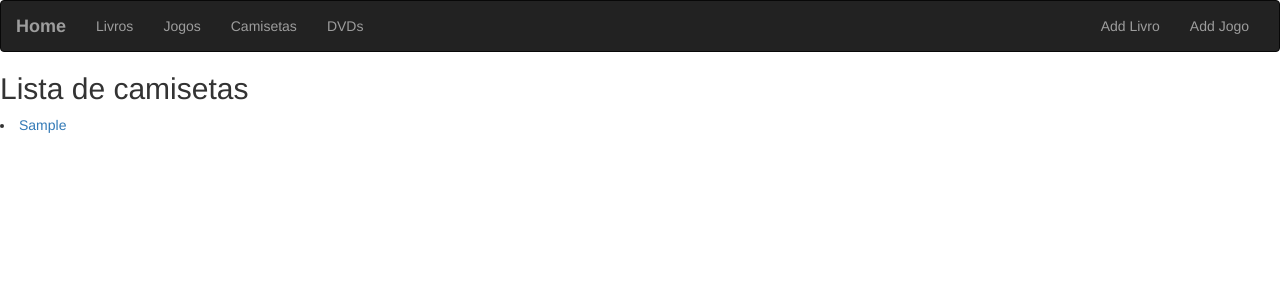
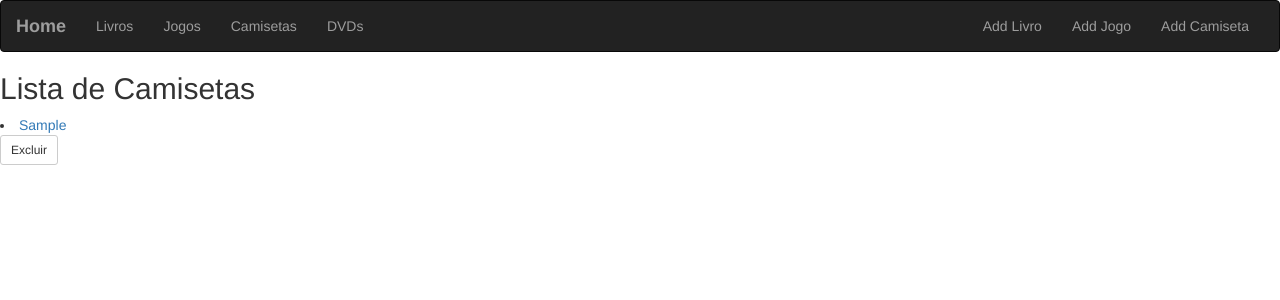
Before and after one commit to diogokcn/trabalhoweb2017_1, a Django app: page /camiseta/ in a window 1280 px wide. Shown: the top 300 px of the page. Run offline with Django 3.2, Linux system fonts and the light colour scheme; tables that the repository leaves empty hold one stand-in row (Sample ...); some libraries are stand-ins or nearby versions.

Commit message:
Camiseta CRUD Added

```diff
--- a/_site/camiseta/models.py
+++ b/_site/camiseta/models.py
@@ -1,4 +1,5 @@
 from django.db import models
+from django.core.urlresolvers import reverse
 
 class Camiseta(models.Model):
     marca   = models.CharField(max_length=20)
@@ -7,5 +8,8 @@ class Camiseta(models.Model):
     tecido  = models.CharField(max_length=30)
     preco   = models.FloatField()
 
+    def get_absolute_url(self):
+        return reverse('camiseta:detail', kwargs={'pk': self.pk})
+
     def __str__(self):
         return self.marca + ', ' + self.tamanho + ', ' + self.cor + ', ' + self.tecido
--- a/_site/camiseta/templates/camiseta/index.html
+++ b/_site/camiseta/templates/camiseta/index.html
@@ -3,13 +3,21 @@
 
 {% block body %}
 	{% if all_camiseta %}
-	<h2> Lista de camisetas </h2>
-	<u1>
-	    {% for camiseta in all_camiseta %}
-	    	<li>
-	    		<a href="/camiseta/{{ camiseta.id }}/"> {{ camiseta.marca }} </a>
-	    	</li>
-	    {% endfor %}
-	</u1>
+	<h2> Lista de Camisetas </h2>
+		<u1>
+		    {% for camiseta in all_camiseta %}
+		    <li><a href="{% url 'camiseta:detail' camiseta.id %}">{{ camiseta.marca }}</a></li>
+
+		 	<!-- Delete -->
+			<form action="{% url 'camiseta:camiseta-delete' camiseta.id %}" method="POST" style="display: inline;">
+				{% csrf_token %}
+				<input type="hidden" name="camiseta_id" value="{{ camiseta.id }}"/>
+				<button type="submit" class="btn btn-default btn-sm"> Excluir </button>
+			</form>
+
+			{% endfor %}
+		</u1>
+	{% else %}
+		<h2> Não há camisetas </h2>
 	{% endif %}
 {% endblock %}
--- a/_site/camiseta/urls.py
+++ b/_site/camiseta/urls.py
@@ -9,4 +9,13 @@ urlpatterns = [
 
     # /camiseta/<pk>/
     url(r'^(?P<pk>[0-9]+)/$', views.DetailView.as_view(), name='detail'),
+
+    # /camiseta/add
+    url(r'^add/$', views.CamisetaCreate.as_view(), name='camiseta-add'),
+
+    # /camiseta/edit/<id>/
+    url(r'^/edit/(?P<pk>[0-9]+)/$', views.CamisetaUpdate.as_view(), name='camiseta-update'),
+
+    #/camiseta/<id>/delete/
+    url(r'(?P<pk>[0-9]+)/delete/$', views.CamisetaDelete.as_view(), name='camiseta-delete'),
 ]
--- a/_site/camiseta/views.py
+++ b/_site/camiseta/views.py
@@ -1,6 +1,8 @@
 from django.http import HttpResponse
 from django.shortcuts import render, redirect
 from django.views import generic
+from django.views.generic.edit import CreateView, UpdateView, DeleteView
+from django.core.urlresolvers import reverse_lazy
 from .models import Camiseta
 
 class IndexView(generic.ListView):
@@ -13,3 +15,19 @@ class IndexView(generic.ListView):
 class DetailView(generic.DetailView):
 	model = Camiseta
 	template_name = 'camiseta/detail.html'
+
+# Camiseta's CRUD
+# Create
+class CamisetaCreate(CreateView):
+	model = Camiseta
+	fields = ['marca', 'tamanho', 'cor', 'tecido', 'preco']
+
+# Update
+class CamisetaUpdate(UpdateView):
+	model = Camiseta
+	fields = ['marca', 'tamanho', 'cor', 'tecido', 'preco']
+
+# Delete
+class CamisetaDelete(DeleteView):
+	model = Camiseta
+	success_url = reverse_lazy('camiseta:index')
--- a/_site/home/templates/home/base.html
+++ b/_site/home/templates/home/base.html
@@ -42,11 +42,19 @@
 				</ul>
 
 				<ul class="nav navbar-nav navbar-right">
+					<!-- Livro -->
 					<li class="">
 						<a href="{% url 'livro:livro-add' %}"> Add Livro </a>
 					</li>
+
+					<!-- Jogo -->
 					<li class="">
 						<a href="{% url 'jogo:jogo-add' %}"> Add Jogo </a>
+					</li>
+
+					<!-- Camiseta -->
+					<li class="">
+						<a href="{% url 'camiseta:camiseta-add' %}"> Add Camiseta </a>
 					</li>
 					<!--
 					<li class="">
```
Also changed, not shown: _site/camiseta/templates/camiseta/camiseta_form.html (added, +14 -0 lines), 14 other files.
